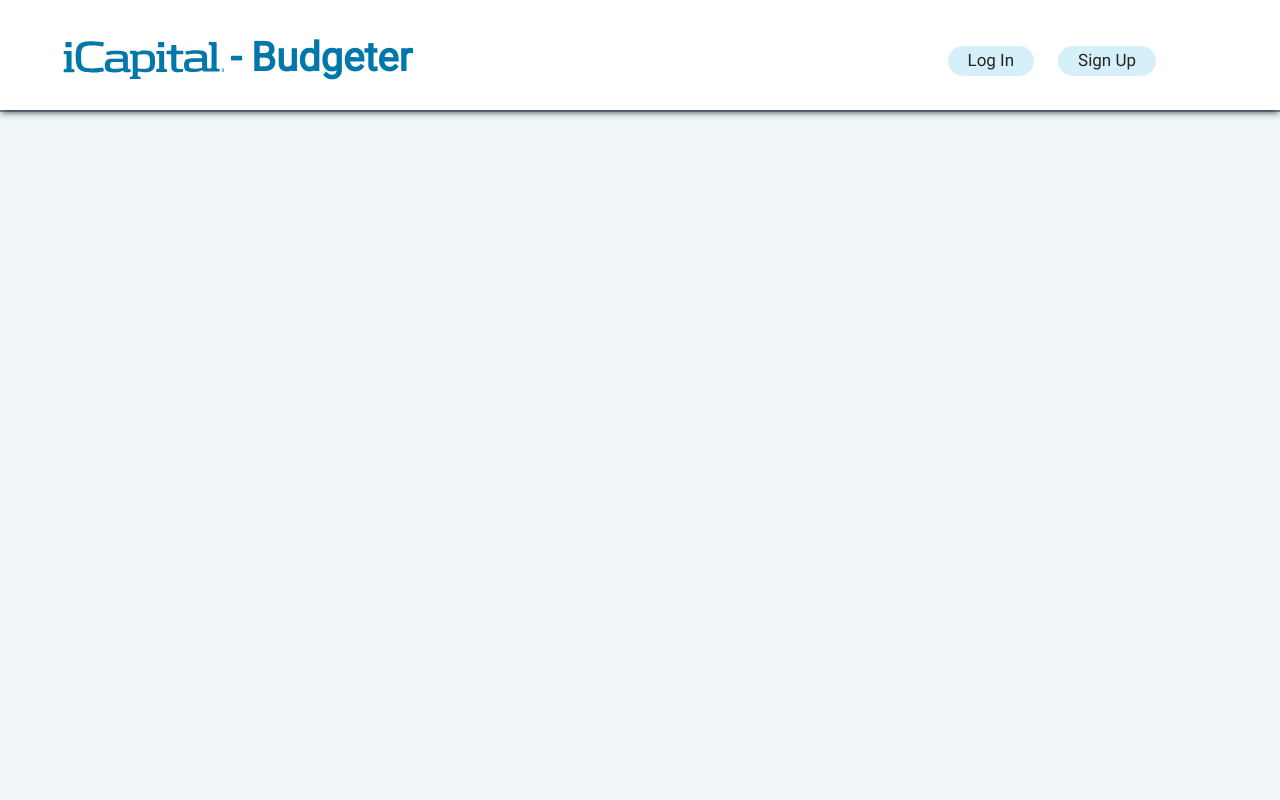
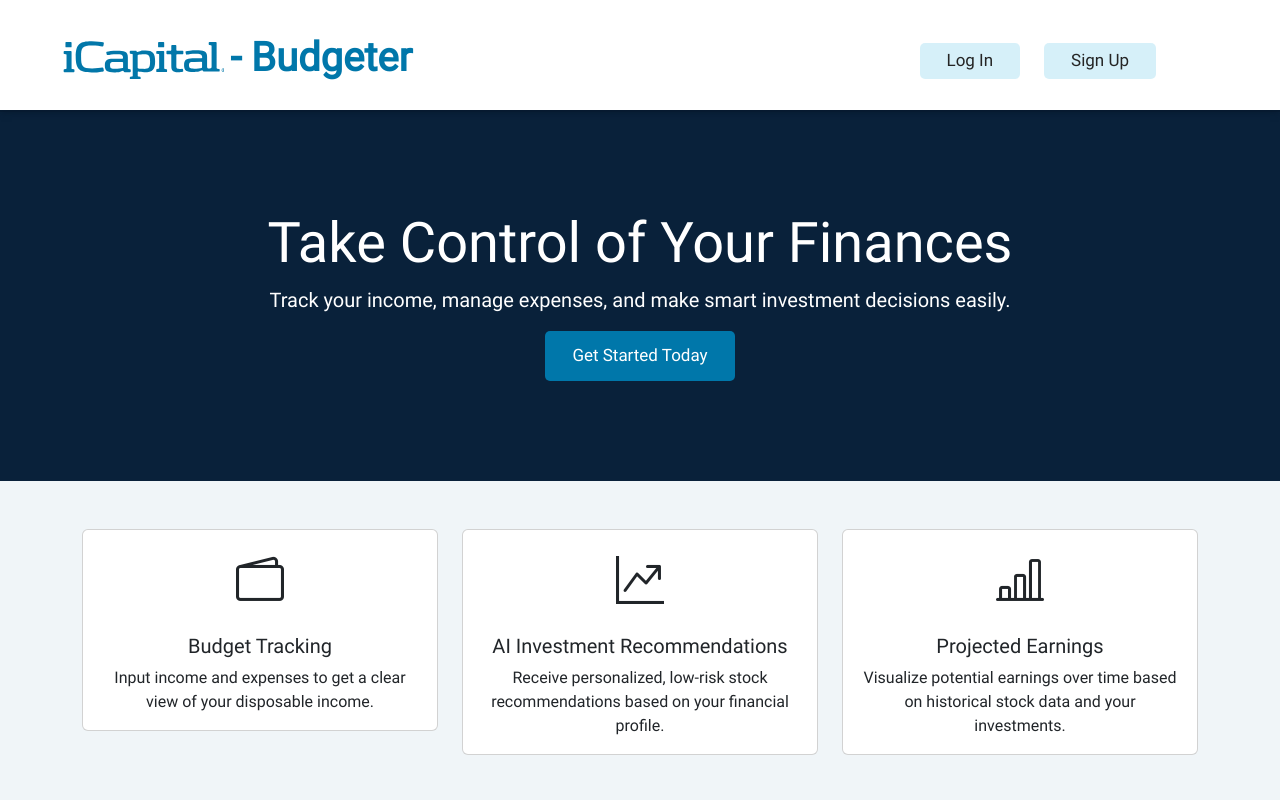
Before and after one commit to jorammercado/fin-track-frontend, a React (Vite) app: page / in a window 1280 px wide. Shown: the top 800 px of the page. Built offline with nearby package versions, Linux system fonts and the light colour scheme.

Commit message:
home page added

```diff
--- a/src/App.jsx
+++ b/src/App.jsx
@@ -6,6 +6,9 @@ import FourOFour from "./pages/FourOFour"
 import SignUp from "./pages/SignUp"
 import User from "./pages/User"
 import VeriftOTP from "./pages/VerifyOTP"
+
+import PublicRoute from "./components/PublicRoute"
+import ProtectedRoute from "./components/ProtectedRoute"
 
 import NavBar from './components/NavBar'
 
@@ -24,7 +27,17 @@ function App() {
           <NavBar />
         </div>
         <main className="main">
-
+          <Routes>
+            <Route path="/"
+              element={
+                <PublicRoute
+                  element={Home}
+                  currentUser={currentUser}
+                  setCurrentUser={setCurrentUser}
+                />
+              }
+            />
+          </Routes>
         </main>
       </Router>
     </div>
--- a/src/components/NavBar.scss
+++ b/src/components/NavBar.scss
@@ -16,9 +16,12 @@
         padding: 2px 13px;
         margin: 2px 12px 2px 12px;
         text-decoration: none;
-        border-radius: 40px;
+        border-radius: 10px;
         transition: background-color 0.35s ease-in-out;
 
+        @media (max-width: 608px) {
+            margin-left: -15px;
+        }
 
         &:hover {
             border: 1px solid #E2EBF0;
@@ -58,11 +61,11 @@
                 height: 34px;
             }
 
-            @media (max-width: 608px) {
+            @media (max-width: 650px) {
                 height: 32px;
             }
 
-            @media (max-width: 584px) {
+            @media (max-width: 608px) {
                 height: 30px;
             }
 
@@ -98,11 +101,11 @@
                 font-size: 2.0rem;
             }
 
-            @media (max-width: 608px) {
+            @media (max-width: 650px) {
                 font-size: 1.9rem;
             }
 
-            @media (max-width: 584px) {
+            @media (max-width: 608px) {
                 font-size: 1.8rem;
             }
 
@@ -154,23 +157,19 @@
             background-color: #36B5E133;
             color: #252525;
             border: none;
-            border-radius: 15px;
-            padding: 2px 20px;
+            border-radius: 5px;
+            padding: 5px 27px;
             margin: 12px 12px;
             cursor: pointer;
             transition: background-color 0.45s ease-in-out,
                 color 0.45s ease-in-out;
-                // border-color 0.40s ease-in-out;
 
             @media (max-width: 370px) {
                 margin: 12px 5px;
             }
 
             &:hover {
-                background-color: #07a;
-                color: white;
-                border: 1px solid #07a;
-                padding: 1px 19px;
+                background-color: #94c4dc;
             }
 
             @media (max-width: 1065px) {
@@ -189,7 +188,11 @@
                 font-size: 13px;
             }
 
-            @media (max-width: 630px) {
+            @media (max-width: 722px) {
+                padding: 5px 20px;
+            }
+
+            @media (max-width: 654px) {
                 font-size: 12px;
             }
 
--- a/src/pages/Home.jsx
+++ b/src/pages/Home.jsx
@@ -1,11 +1,71 @@
 import React from 'react'
+import { Link } from "react-router-dom"
+import {
+    HomeButton
+} from '../styles/styledComponents.js'
+import "./Home.scss"
 
 const Home = () => {
     return (
-        <div>
-            <h1>Home</h1>
+        <div className="home-page">
+            {/* Hero Section */}
+            <section className="hero-section-home text-white text-center">
+                <div className="container">
+                    <h1 className="display-4">Take Control of Your Finances</h1>
+                    <p className="lead">Track your income, manage expenses, and make smart investment decisions easily.</p>
+                    <Link to="/signup"><HomeButton>Get Started Today</HomeButton></Link>
+                </div>
+            </section>
+
+            {/* Feature Section */}
+            <section className="feature-section-home py-5">
+                <div className="container">
+                    <div className="row text-center">
+                        {/* Budget Tracking Feature */}
+                        <div className="col-md-4">
+                            <div className="card feature-card-home">
+                                <div className="card-body">
+                                    <i className="bi bi-wallet2 home-icon"></i>
+                                    <h5 className="card-title mt-3">Budget Tracking</h5>
+                                    <p className="card-text">Input income and expenses to get a clear view of your disposable income.</p>
+                                </div>
+                            </div>
+                        </div>
+                        {/* AI-Powered Investment Recommendations Feature */}
+                        <div className="col-md-4">
+                            <div className="card feature-card-home">
+                                <div className="card-body">
+                                    <i className="bi bi-graph-up-arrow home-icon"></i>
+                                    <h5 className="card-title mt-3">AI Investment Recommendations</h5>
+                                    <p className="card-text">Receive personalized, low-risk stock recommendations based on your financial profile.</p>
+                                </div>
+                            </div>
+                        </div>
+                        {/* Projected Earnings Visualization Feature */}
+                        <div className="col-md-4">
+                            <div className="card feature-card-home">
+                                <div className="card-body">
+                                    <i className="bi bi-bar-chart-line home-icon"></i>
+                                    <h5 className="card-title mt-3">Projected Earnings</h5>
+                                    <p className="card-text">Visualize potential earnings over time based on historical stock data and your investments.</p>
+                                </div>
+                            </div>
+                        </div>
+                    </div>
+                </div>
+            </section>
+
+            {/* Real-Time Stock Price Updates Section */}
+            <section className="real-time-stock-section py-5">
+                <div className="container">
+                    <div className="text-center">
+                        <h2 className="display-5">Real-Time Stock Price Updates</h2>
+                        <p className="lead">Stay updated with the latest stock prices to make informed investment decisions.</p>
+                    </div>
+                </div>
+            </section>
         </div>
-    );
+    )
 }
 
 export default Home
--- /dev/null
+++ b/src/pages/Home.scss
@@ -0,0 +1,8 @@
+.hero-section-home {
+    background-color: #09213A;
+    padding: 100px 0;
+}
+
+.home-icon {
+    font-size: 3rem;
+}
--- /dev/null
+++ b/src/styles/styledComponents.js
@@ -0,0 +1,39 @@
+import styled from 'styled-components'
+
+export const HomeButton = styled.button`
+  width: 190px;
+  height: 50px;
+  border: none;
+  border-radius: 5px;
+  font-size: 17px;
+  color: white;
+  cursor: pointer;
+  background-color: #07a;
+  transition: background-color 0.45s ease-in-out;
+
+    &:hover {
+        background-color: #36B5E133;
+        border: 1px solid #07a;
+    }
+
+
+  @media (max-width: 570px) {
+    height: 40px;
+    width: 150px;
+    font-size: 16px;
+  }
+
+  @media (max-width: 485px) {
+    height: 35px;
+    width: 105px;
+    font-size: 13px;
+    line-height: 15px;
+  }
+
+  @media (max-width: 445px) {
+    height: 30px;
+    width: 95px;
+    font-size: 11px;
+    line-height: 15px;
+  }
+`
```
